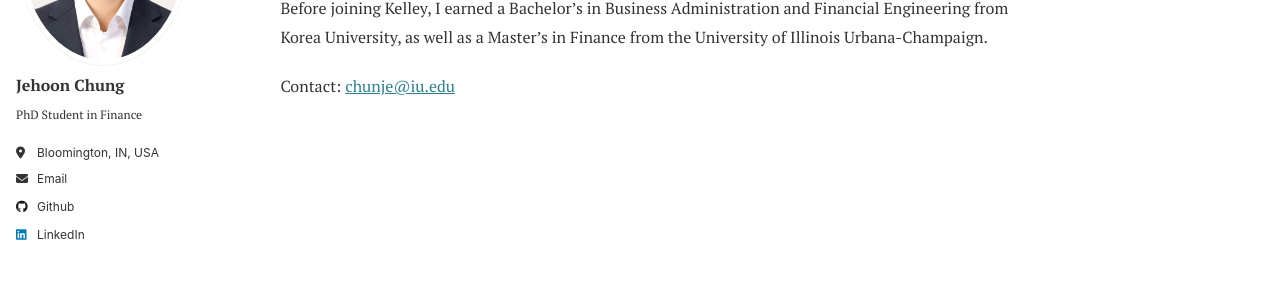
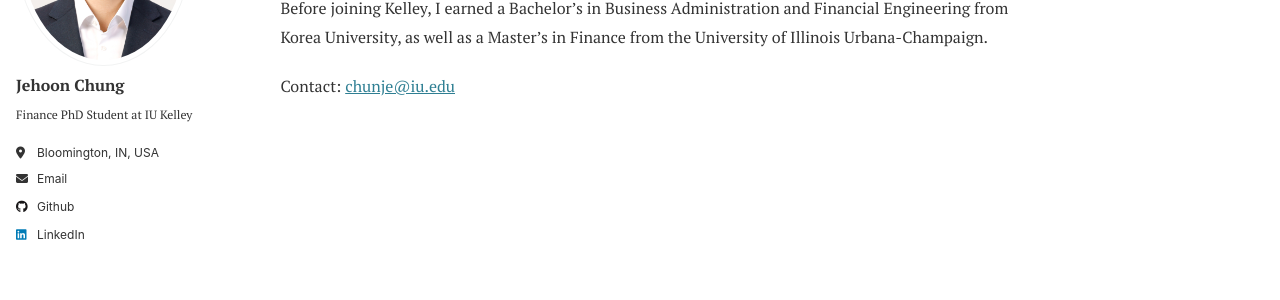
Before and after one commit to JehoonChung/jehoonchung.github.io, a Jekyll site: the page built from _pages/about.md, in a window 1280 px wide. Shown: the part 265-565 px from the top of the page. Built offline with Jekyll 4.4.1, drawn with Linux system fonts in a browser that asks for light colours.

Commit message:
Update _config.yml

```diff
--- a/_config.yml
+++ b/_config.yml
@@ -24,7 +24,7 @@ author:
   avatar           : "jehoonpic.jpg"
   name             : "Jehoon Chung"
   pronouns         : #"he/him"
-  bio              : "PhD Student in Finance"
+  bio              : "Finance PhD Student at IU Kelley"
   location         : "Bloomington, IN, USA"
   employer         : #"Indiana University Bloomington"
   uri              : # URL
```
